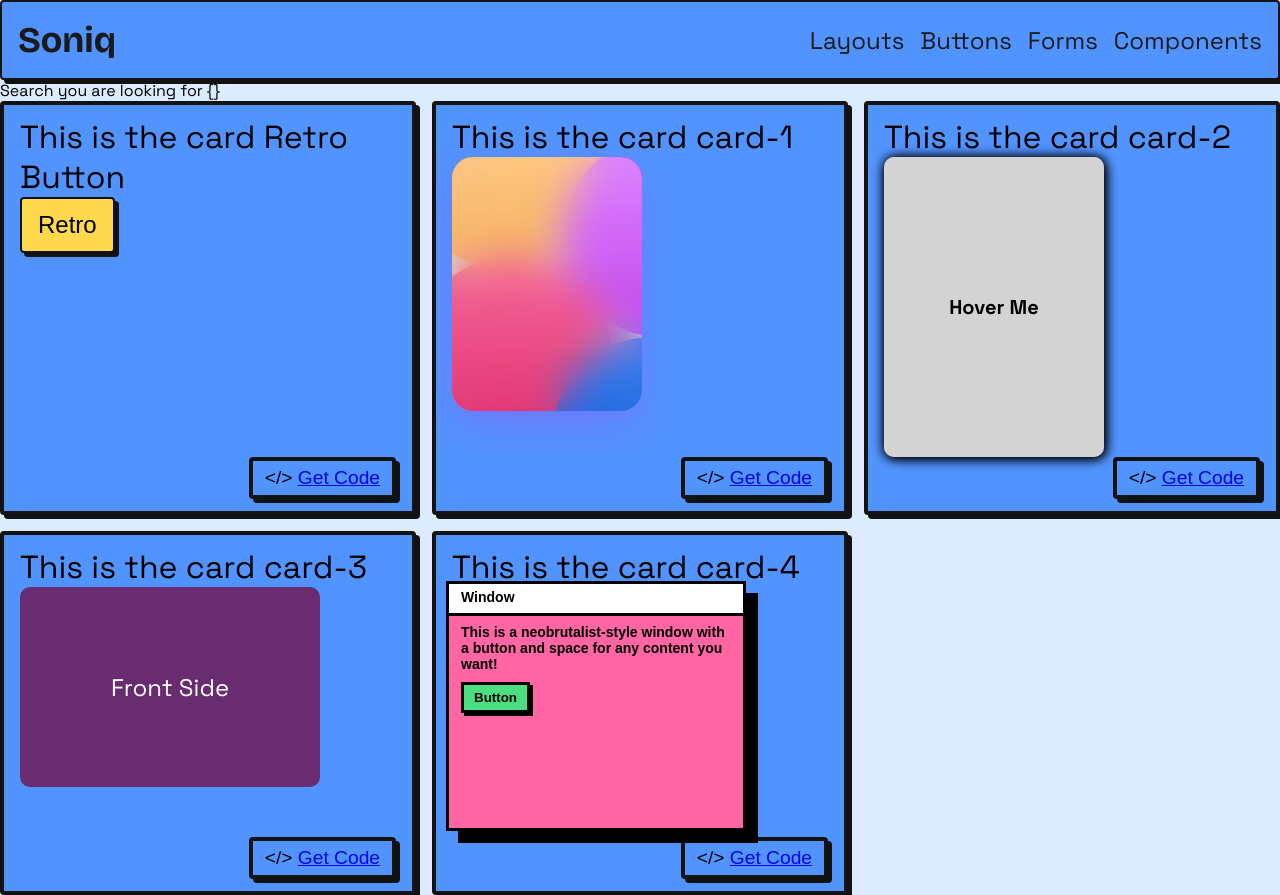
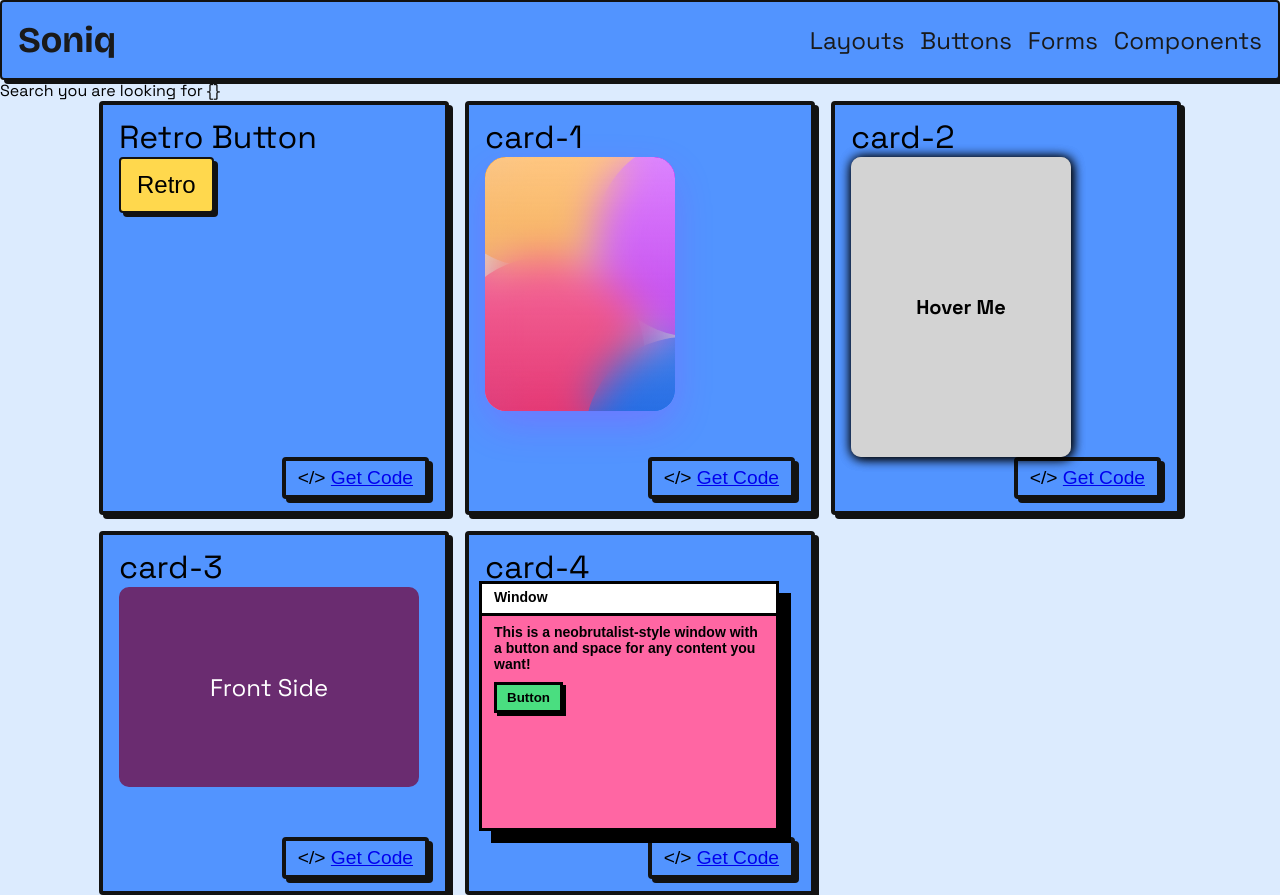
Before and after one commit to yusef-codes10/soniq, a Vue app: page /search in a window 1280 px wide. Built offline with nearby package versions, Linux system fonts and the light colour scheme.

Commit message:
better grid, reponsive grid

```diff
--- a/src/assets/global.css
+++ b/src/assets/global.css
@@ -76,10 +76,11 @@ h6 {
 }
 
 .cards-grid {
+    width: 100%;
     display: grid;
-    grid-template-columns: repeat(3, 1fr);
+    grid-template-columns: repeat(auto-fit, 350px);
     gap: 1rem;
-    /* margin: 0 auto; */
+    justify-content: center;
 }
 
 .html {
--- a/src/components/ui/CardComponent.vue
+++ b/src/components/ui/CardComponent.vue
@@ -11,7 +11,7 @@ defineProps({
 
 <template>
   <div class="card border">
-    This is the card {{ comp.name }}
+    {{ comp.name }}
     <div class="card-content">
       <slot></slot>
     </div>
```
